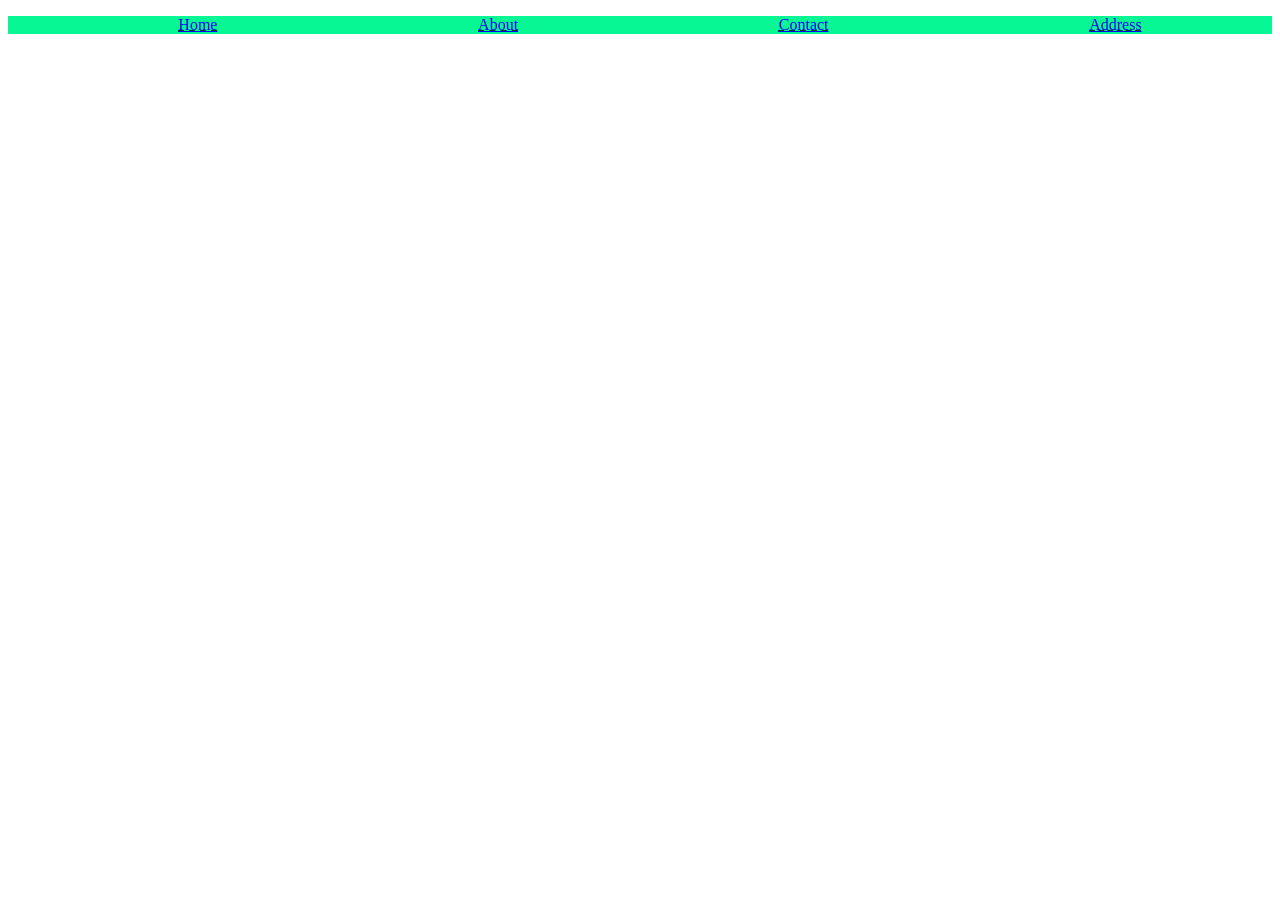
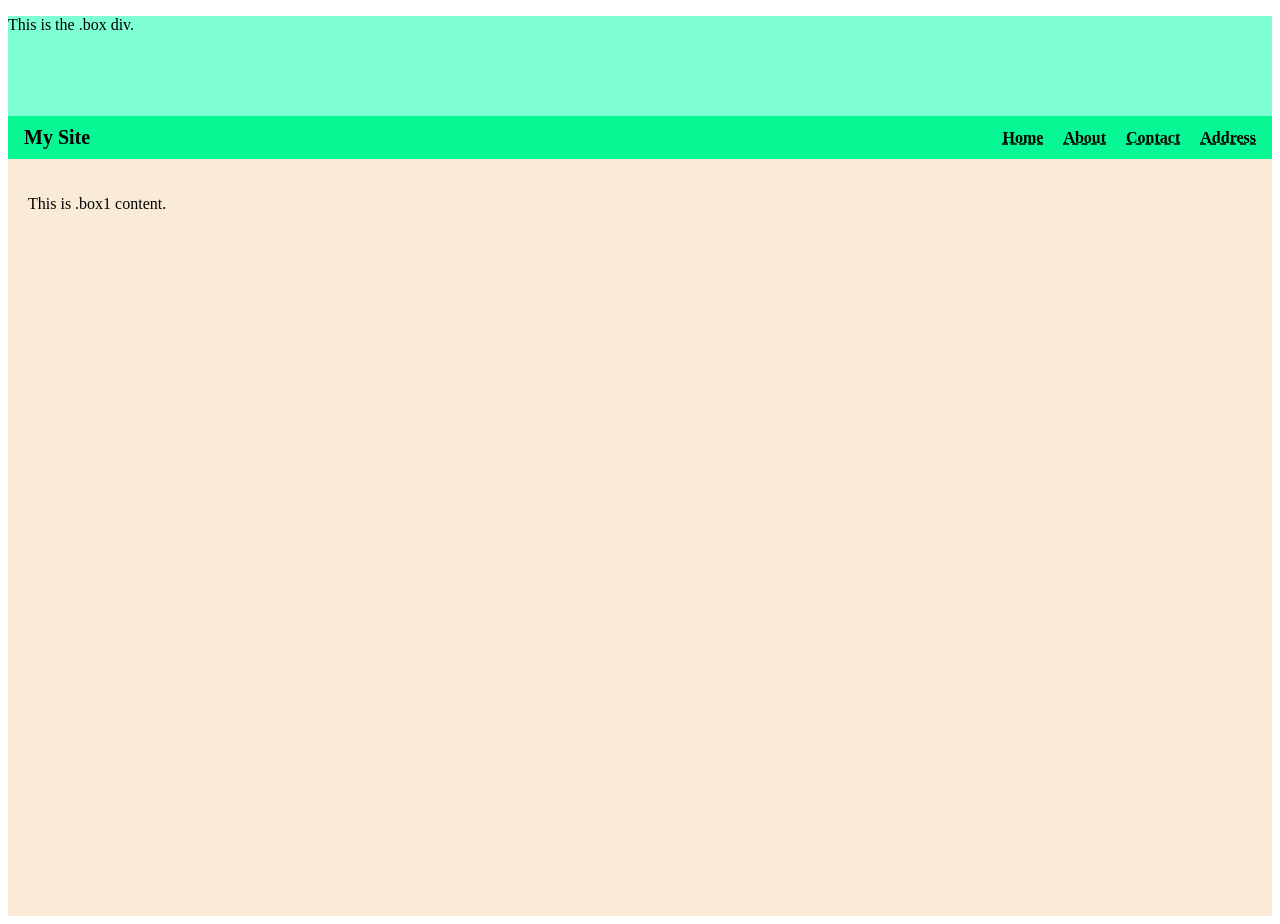
Before and after one commit to rawr128-bit/CSS-CSE-11, a plain HTML site: page mediaQ.html in a window 1280 px wide. Before the commit the page ends 800 px from the top, so only its background shows below. Drawn offline with Linux system fonts and the light colour scheme.

Commit message:
THIS IS MEDIA QUERRIES

```diff
--- a/mediaQ.html
+++ b/mediaQ.html
@@ -1,25 +1,20 @@
-<!DOCTYPE html>
+<!-- <!DOCTYPE html>
 <html lang="en">
 <head>
     <meta charset="UTF-8">
     <meta name="viewport" content="width=device-width, initial-scale=1.0">
-    <title>Document</title>
+    <title>Responsive Demo</title>
     <link rel="stylesheet" href="style1.css">
 </head>
 <body>
-    <!-- <p>Lorem ipsum dolor sit amet consectetur adipisicing elit. Quod ea reiciendis soluta facere sequi non quidem totam exercitationem doloremque animi illo culpa alias tenetur, quia placeat asperiores nesciunt praesentium voluptates!
 
-    </p> -->
-    <!-- 320px small phones
-    480px px big pgones
-    768px tabs
-    1024px small laps
-    1200px desktops -->
-    <!-- <div class="box">
-        <p>Lorem ipsum dolor sit amet consectetur adipisicing elit. Mollitia unde iste, magni praesentium doloribus, perspiciatis esse fugit aperiam voluptatum reprehenderit provident! Repellat facilis et odio mollitia dignissimos praesentium minus accusamus!</p>
-    </div> -->
+    <div class="box">
+        <p>This is the .box div.</p>
+    </div>
+
     <div class="box2">
         <nav>
+            <div class="logo">My Site</div>
             <ul>
                 <li><a href="#">Home</a></li>
                 <li><a href="#">About</a></li>
@@ -27,16 +22,52 @@
                 <li><a href="#">Address</a></li>
             </ul>
         </nav>
-    <!-- <div class="box1">
-    <menu>
+
+        <div class="box1">
+            <p>This is .box1 content.</p>
+        </div>
+    </div>
+
+</body>
+</html> -->
+
+<!DOCTYPE html>
+<html lang="en">
+<head>
+    <meta charset="UTF-8">
+    <meta name="viewport" content="width=device-width, initial-scale=1.0">
+    <title>Responsive Demo</title>
+    <link rel="stylesheet" href="style1.css">
+</head>
+<body>
+
+    <div class="box">
+        <p>This is the .box div.</p>
+    </div>
+
+    <div class="box2">
+        <nav>
+            <div class="logo">My Site</div>
+
+            <input type="checkbox" id="menu-toggle">
+            <label for="menu-toggle" class="hamburger">
+                <span></span>
+                <span></span>
+                <span></span>
+            </label>
+
             <ul>
                 <li><a href="#">Home</a></li>
                 <li><a href="#">About</a></li>
                 <li><a href="#">Contact</a></li>
                 <li><a href="#">Address</a></li>
             </ul>
-    </menu>
-    </div> -->
+        </nav>
+
+        <div class="box1">
+            <p>This is .box1 content.</p>
         </div>
+    </div>
+
 </body>
 </html>
--- a/style1.css
+++ b/style1.css
@@ -158,7 +158,7 @@ h1 {
    grid-area: footer;
 }  */
 
-/* @media(max-width:768px){
+/* /* @media(max-width:768px){
     p{
         font-size: 16px ;
 }
@@ -169,7 +169,7 @@ h1 {
     height: 100px;
     background-color: green;
 }
-@media(min-width:768){
+@media(min-width:768px){
     .box{
         background-color: aquamarine;
     }
@@ -208,18 +208,13 @@ nav ul{
 .box2{
     font-size: 16px;
 }
-}  */
+}
 
 .box{
     width: 100%;
     height: 100px;
     background-color: green;
-    display: block;
-}
-@media(min-width:768px){
-    .box{
-        background-color: aquamarine;
-    }
+    display: none
 }
 
 li{
@@ -254,4 +249,203 @@ nav ul{
 .box2{
     font-size: 16px;
 }
+}   */
+
+
+
+ /* Example media for paragraph – currently disabled */
+/*
+@media (max-width:768px){
+    p{
+        font-size: 16px;
+    }
 }
+*/
+
+/* .box{
+    width: 100%;
+    height: 100px;
+    background-color: green;
+}
+
+@media (min-width: 768px){
+    .box{
+        background-color: aquamarine;
+    }
+}
+
+.li{
+    list-style-type: none;
+    text-decoration: dashed;
+}
+
+li{
+    list-style-type: none;
+    text-decoration: underline;
+    text-decoration-style: dashed;
+}
+
+nav ul{
+    display: flex;
+    justify-content: space-around;
+    background-color: rgb(6, 247, 147);
+    margin: 0;
+    padding: 10px 0;
+}
+
+nav a{
+    text-decoration: none;
+    color: black;
+    font-weight: 600;
+}
+
+.box1{
+    background-color: antiquewhite;
+    padding: 20px;
+}
+
+@media (min-width: 768px){
+    .box1{
+        font-size: 16px;
+    }
+}
+
+.box2{
+    background-color: antiquewhite;
+    min-height: 100vh;
+    width: 100%;
+}
+
+@media (min-width: 1200px){
+    .box2{
+        font-size: 16px;
+    }
+} */
+
+
+.box{
+    width: 100%;
+    height: 100px;
+    background-color: green;
+}
+
+@media (min-width: 768px){
+    .box{
+        background-color: aquamarine;
+    }
+}
+
+.li{
+    list-style-type: none;
+    text-decoration: dashed;
+}
+
+li{
+    list-style-type: none;
+    text-decoration: underline;
+    text-decoration-style: dashed;
+}
+
+nav{
+    display: flex;
+    align-items: center;
+    justify-content: space-between;
+    background-color: rgb(6, 247, 147);
+    padding: 10px 16px;
+    position: relative;
+}
+
+.logo{
+    font-weight: 700;
+    font-size: 20px;
+}
+
+nav ul{
+    list-style: none;
+    margin: 0;
+    padding: 0;
+    display: none;
+    flex-direction: column;
+    position: absolute;
+    top: 56px;
+    left: 0;
+    right: 0;
+    background-color: rgb(6, 247, 147);
+}
+
+nav ul li{
+    text-align: center;
+    padding: 10px 0;
+}
+
+nav a{
+    text-decoration: none;
+    color: black;
+    font-weight: 600;
+}
+
+#menu-toggle{
+    display: none;
+}
+
+.hamburger{
+    width: 24px;
+    height: 18px;
+    display: flex;
+    flex-direction: column;
+    justify-content: space-between;
+    cursor: pointer;
+}
+
+.hamburger span{
+    display: block;
+    height: 3px;
+    width: 100%;
+    background-color: black;
+    border-radius: 2px;
+}
+
+#menu-toggle:checked + .hamburger + ul{
+    display: flex;
+}
+
+.box1{
+    background-color: antiquewhite;
+    padding: 20px;
+}
+
+@media (min-width: 768px){
+    .box1{
+        font-size: 16px;
+    }
+}
+
+.box2{
+    background-color: antiquewhite;
+    min-height: 100vh;
+    width: 100%;
+}
+
+@media (min-width: 768px){
+    nav ul{
+        position: static;
+        display: flex;
+        flex-direction: row;
+        gap: 20px;
+        background-color: rgb(6, 247, 147);
+    }
+
+    nav ul li{
+        padding: 0;
+    }
+
+    .hamburger{
+        display: none;
+    }
+}
+
+@media (min-width: 1200px){
+    .box2{
+        font-size: 16px;
+    }
+}
```
Lines whose indentation alone changed are shown as unchanged.
